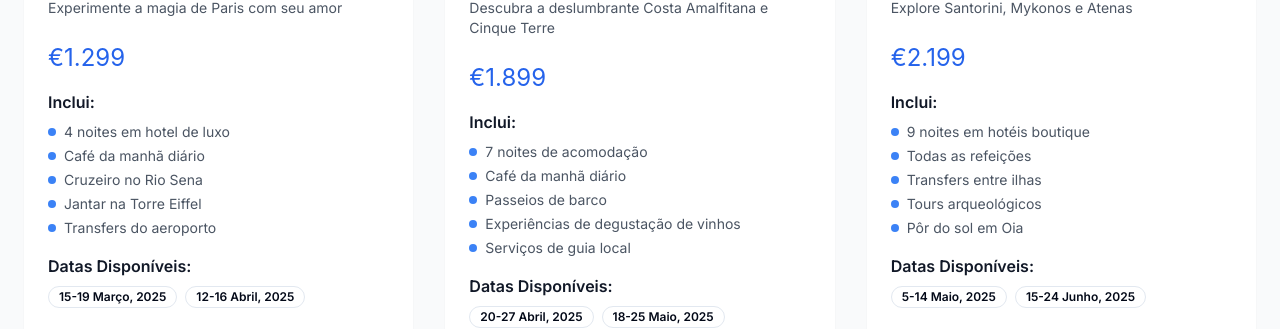
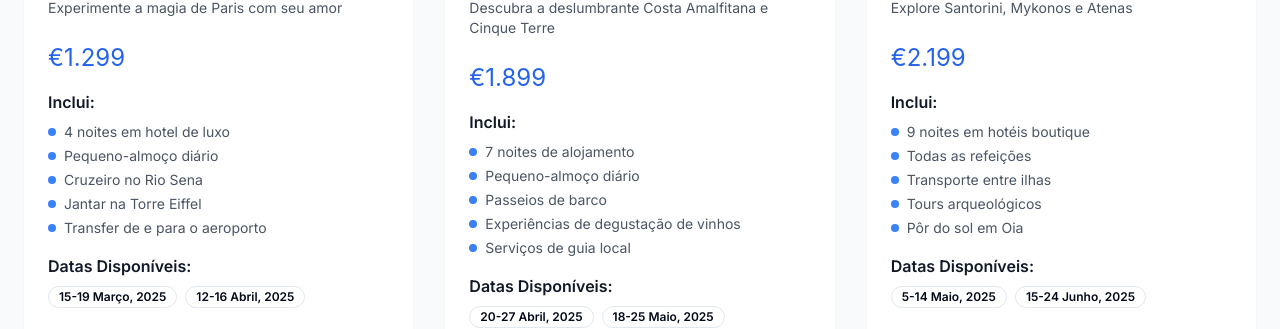
Before and after one commit to mustson/filipa-tiago-apm, a React (Vite) app: page / in a window 1280 px wide. Shown: the part 1912-2241 px from the top of the page. Built offline with nearby package versions, Linux system fonts and the light colour scheme.

Commit message:
Language fix

```diff
--- a/src/components/AboutSection.tsx
+++ b/src/components/AboutSection.tsx
@@ -20,7 +20,7 @@ const AboutSection = () => {
         {/* Section Header (Consistent with other sections) */}
         <div className="text-center mb-16">
           <h2 className="text-5xl md:text-6xl title-font mb-6 text-white">
-            Uma parceria <span className="text-blue-400">nas suas viagens</span>
+            Um parceiro <span className="text-blue-400">nas suas viagens</span>
           </h2>
           <p className="text-xl text-white/80 leading-relaxed max-w-3xl mx-auto">
             Trabalhamos com os seus sonhos, não em vez deles.<br />
--- a/src/data/travelPackages.json
+++ b/src/data/travelPackages.json
@@ -14,10 +14,10 @@
           "description": "Experimente a magia de Paris com seu amor",
           "includes": [
             "4 noites em hotel de luxo",
-            "Café da manhã diário",
+            "Pequeno-almoço diário",
             "Cruzeiro no Rio Sena",
             "Jantar na Torre Eiffel",
-            "Transfers do aeroporto"
+            "Transfer de e para o aeroporto"
           ],
           "availableDates": [
             "15-19 Março, 2025",
@@ -34,8 +34,8 @@
           "duration": "8 dias / 7 noites",
           "description": "Descubra a deslumbrante Costa Amalfitana e Cinque Terre",
           "includes": [
-            "7 noites de acomodação",
-            "Café da manhã diário",
+            "7 noites de alojamento",
+            "Pequeno-almoço diário",
             "Passeios de barco",
             "Experiências de degustação de vinhos",
             "Serviços de guia local"
@@ -57,7 +57,7 @@
           "includes": [
             "9 noites em hotéis boutique",
             "Todas as refeições",
-            "Transfers entre ilhas",
+            "Transporte entre ilhas",
             "Tours arqueológicos",
             "Pôr do sol em Oia"
           ],
@@ -77,7 +77,7 @@
           "description": "Madrid, Barcelona e a rica cultura espanhola",
           "includes": [
             "6 noites em hotéis centrais",
-            "Café da manhã",
+            "Pequeno-almoço",
             "Visitas ao Prado e Sagrada Família",
             "Espetáculo de flamenco",
             "Degustação de tapas"
@@ -149,7 +149,7 @@
             "Todas as refeições incluídas",
             "Tratamentos de spa",
             "Atividades aquáticas",
-            "Transfers de hidroavião"
+            "Transporte de hidroavião"
           ],
           "availableDates": [
             "10-16 Fevereiro, 2025",
@@ -167,7 +167,7 @@
           "description": "Mergulhe na cultura balinesa e beleza natural",
           "includes": [
             "9 noites em hotéis boutique",
-            "Café da manhã diário",
+            "Pequeno-almoço diário",
             "Tours pelos templos",
             "Aulas de culinária",
             "Sessões de yoga"
@@ -230,7 +230,7 @@
           "description": "Bangkok, Chiang Mai e ilhas paradisíacas",
           "includes": [
             "11 noites em hotéis selecionados",
-            "Café da manhã diário",
+            "Pequeno-almoço diário",
             "Voos domésticos",
             "Tours culturais",
             "Massagens tradicionais"
@@ -277,8 +277,8 @@
           "duration": "6 dias / 5 noites",
           "description": "Persiga a Aurora Boreal nas paisagens dramáticas da Islândia",
           "includes": [
-            "5 noites de acomodação",
-            "Café da manhã diário",
+            "5 noites de alojamento",
+            "Pequeno-almoço diário",
             "Tours da Aurora Boreal",
             "Entrada na Blue Lagoon",
             "Tour do Círculo Dourado"
@@ -298,7 +298,7 @@
           "duration": "12 dias / 11 noites",
           "description": "Aventura épica de trekking através de Torres del Paine",
           "includes": [
-            "11 noites de acomodação",
+            "11 noites de alojamento",
             "Todas as refeições",
             "Guias profissionais",
             "Equipamento de trekking",
@@ -340,7 +340,7 @@
           "duration": "8 dias / 7 noites",
           "description": "Siga os passos dos Incas até à cidade perdida",
           "includes": [
-            "7 noites de acomodação variada",
+            "7 noites de alojamento variado",
             "Todas as refeições durante trek",
             "Guias especializados",
             "Permissões Machu Picchu",
@@ -362,7 +362,7 @@
           "description": "Ilha Norte e Sul com atividades de aventura",
           "includes": [
             "13 noites em hotéis e lodges",
-            "Café da manhã diário",
+            "Pequeno-almoço diário",
             "Atividades de aventura",
             "Voos domésticos",
             "Carro de aluguer"
```
